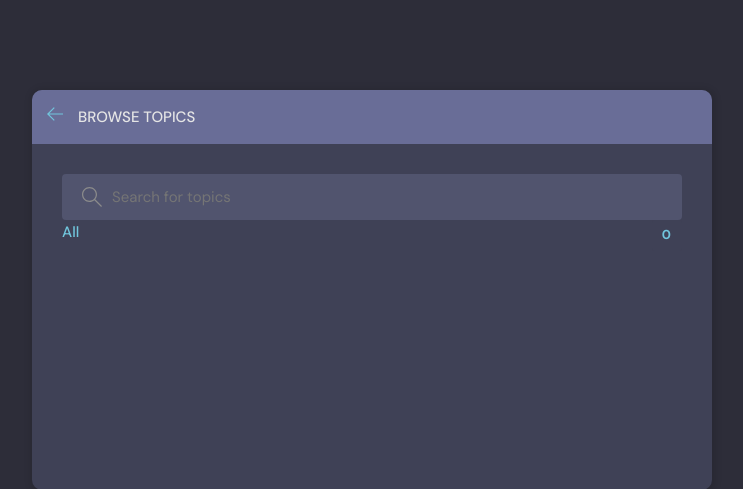
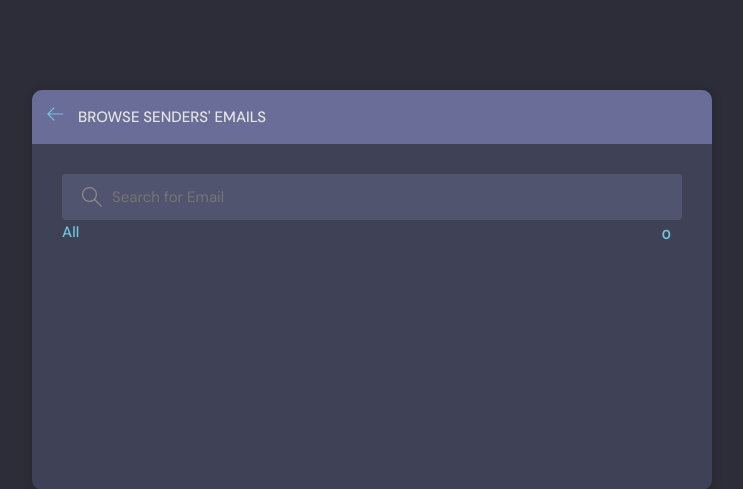
Before and after one commit to M3X1CO/Exchange, a Django app: page /topics/ in a window 1280 px wide. Shown: the part 126-615 px from the top of the page, without its empty margins (268-1011 px from the left). Run offline with Django 5.2, Linux system fonts and the light colour scheme; data that the repository does not hold is empty.

Commit message:
Update topics.html
ui name changes

```diff
--- a/base/templates/base/topics.html
+++ b/base/templates/base/topics.html
@@ -14,7 +14,7 @@
                   ></path>
                 </svg>
               </a>
-              <h3>Browse Topics</h3>
+              <h3>Browse Senders' Emails</h3>
             </div>
           </div>
 
@@ -27,7 +27,7 @@
                     d="M32 30.586l-10.845-10.845c1.771-2.092 2.845-4.791 2.845-7.741 0-6.617-5.383-12-12-12s-12 5.383-12 12c0 6.617 5.383 12 12 12 2.949 0 5.649-1.074 7.741-2.845l10.845 10.845 1.414-1.414zM12 22c-5.514 0-10-4.486-10-10s4.486-10 10-10c5.514 0 10 4.486 10 10s-4.486 10-10 10z"
                   ></path>
                 </svg>
-                <input name="q" placeholder="Search for topics" />
+                <input name="q" placeholder="Search for Email" />
               </label>
             </form>
 
```
